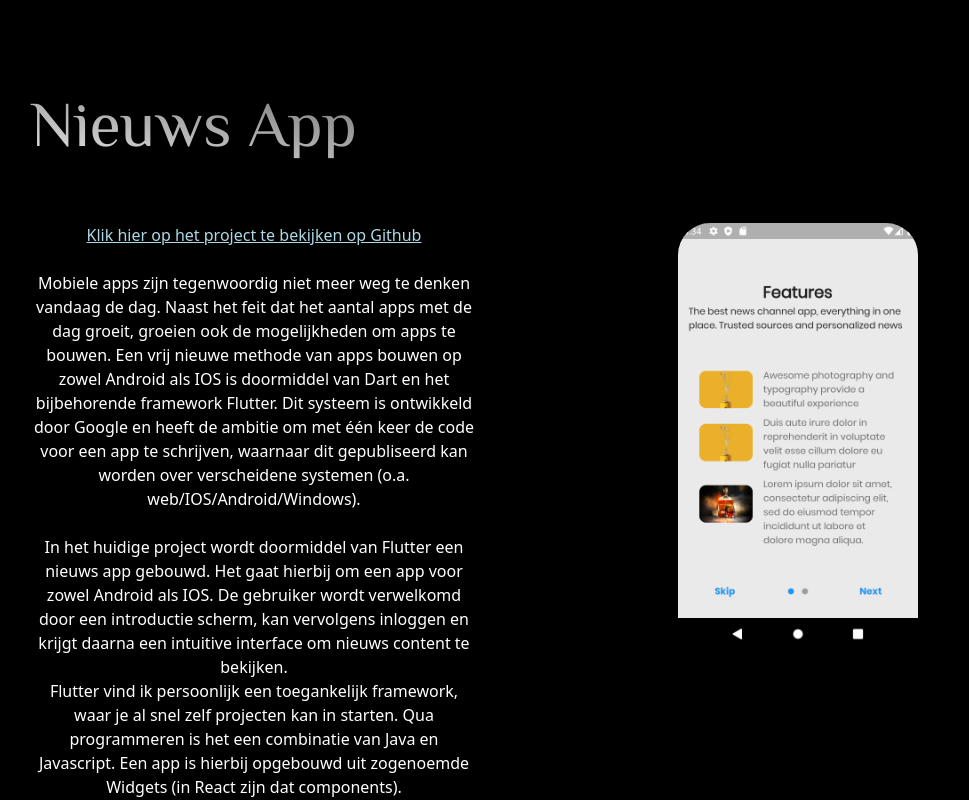
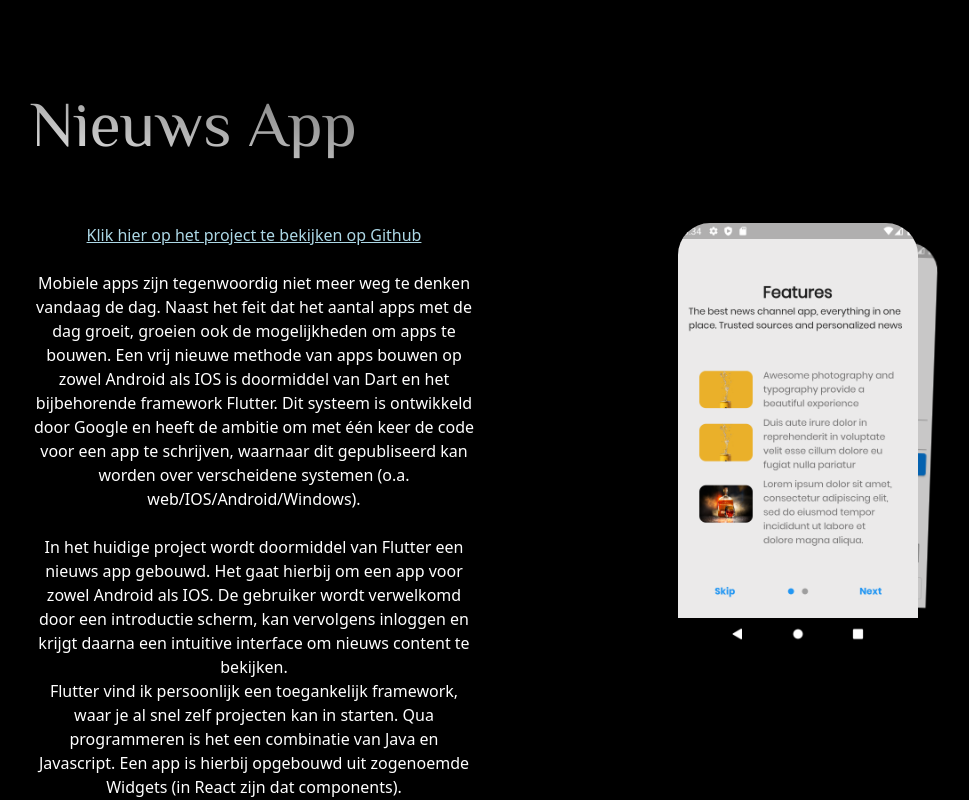
Before and after one commit to julienvos/portfolio-2, a SvelteKit app: page /projecten/nieuws-app in a window 1280 px wide. Shown: the whole page, without its empty margins (66-1035 px from the left). Built offline with nearby package versions, Linux system fonts and the light colour scheme.

Commit message:
img src array

```diff
--- a/src/routes/projecten/nieuws-app/+page.svelte
+++ b/src/routes/projecten/nieuws-app/+page.svelte
@@ -57,9 +57,9 @@
 	<div slot="app">
 		<swiper-container class="mySwiper" effect="cards" grab-cursor="true">
 			<!-- img src moet in javascript geimporteerd worden -->
-			<!-- {#each imageUrls as item} -->
-			<swiper-slide><img src={theImage} alt="Foto van de app" /></swiper-slide>
-			<!-- {/each} -->
+			{#each imageUrls as item}
+				<swiper-slide><img src={item} alt="Foto van de app" /></swiper-slide>
+			{/each}
 		</swiper-container>
 	</div>
 </DetailPagina>
```
